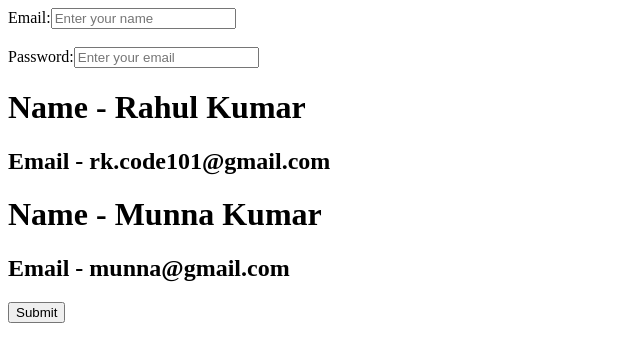
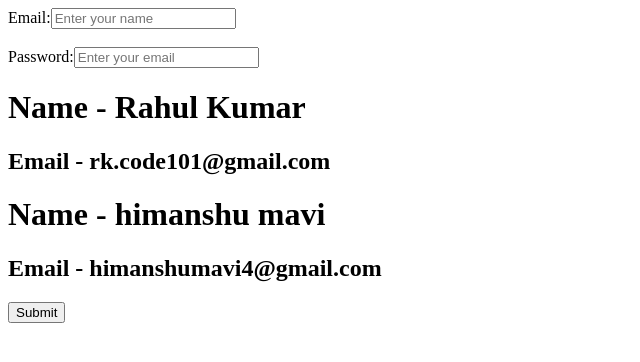
Before and after one commit to BPSah-50/richa-, a plain HTML site: page index.html in a window 1280 px wide. Shown: the whole page, without its empty margins (0-640 px from the left). Drawn offline with Linux system fonts and the light colour scheme.

Commit message:
changes the name

```diff
--- a/index.html
+++ b/index.html
@@ -9,8 +9,8 @@ Email:<input type="text" placeholder="Enter your name"><br/><br/>
 Password:<input type="password" placeholder="Enter your email">
 <h1>Name - Rahul Kumar</h1>
 <h2>Email - rk.code101@gmail.com</h2>
-<h1>Name - Munna Kumar</h1>
-<h2>Email - munna@gmail.com</h2>
+<h1>Name - himanshu mavi</h1>
+<h2>Email - himanshumavi4@gmail.com</h2>
 <input type="button" value="Submit">
 </body>
 </html>
```
